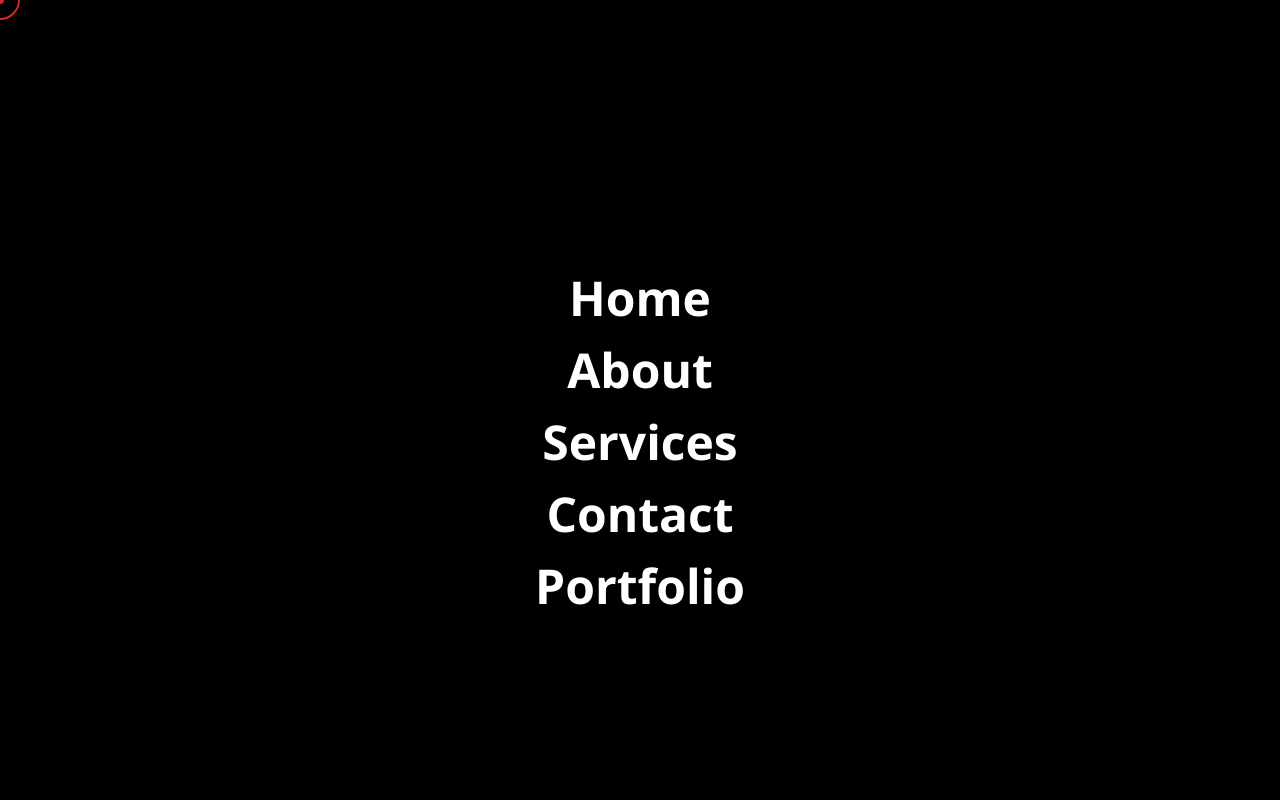
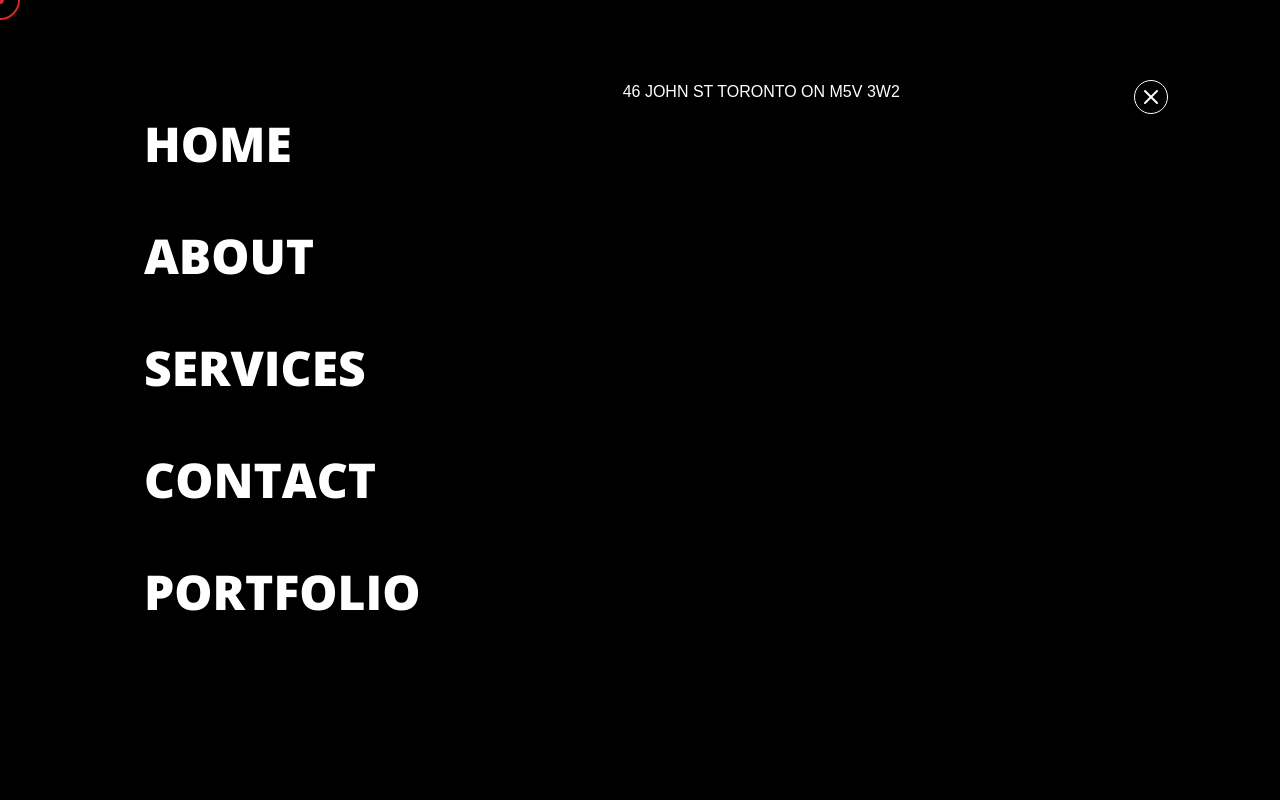
Before and after one commit to Abdullah7175/xtreme-verge, a Next.js app: page / in a window 1280 px wide. Both pictures are taken after a click on the element 1158 px from the left and 51 px from the top of the page. Shown: the top 800 px of the page. Built offline with nearby package versions, Linux system fonts and the light colour scheme; a web font is replaced by a local one.

Commit message:
Navbar Styling

```diff
--- a/app/globals.css
+++ b/app/globals.css
@@ -81,7 +81,7 @@
 .cs_icon_btn_in span {
   display: inline-block;
   position: absolute;
-  height: 3px;
+  height: 2px;
   width: 100%;
   background-color: currentColor;
   border-radius: 6px;
--- a/components/Navbar.jsx
+++ b/components/Navbar.jsx
@@ -91,29 +91,28 @@
           </div>
 		  <div
         ref={menuRef}
-        className="fixed inset-0 bg-black h-0 overflow-hidden flex flex-col items-center justify-center z-50 transition-all"
+        className="fixed inset-0 bg-black overflow-hidden flex flex-col items-start justify-start z-50 transition-all"
       >
-        {/* Top Section with Logo & Close Button */}
-        <div className="w-full flex justify-between items-center px-10 py-6">
-          <h1 className="text-3xl font-extrabold text-red-600 opacity-0 transform -translate-x-8 transition-all duration-300">
-            LB.
-          </h1>
+        <div className="p-20 flex flex-row-reverse justify-between w-[90%] mx-auto">
+        <div>
           <button
             onClick={() => setIsOpen(false)}
-            className="text-black opacity-100 transform translate-x-8 transition-all duration-300"
+            className="text-black opacity-100 transform translate-x-8 transition-all duration-300 rounded-full border border-white p-1"
           >
-            <X />
+            <X color="white"/>
           </button>
         </div>
-
-        {/* Navigation Links */}
-        <nav className="flex flex-col items-center gap-6">
+        <div className="text-white">
+          <p>46 JOHN ST TORONTO ON
+          M5V 3W2</p>
+        </div>
+        <nav className="flex flex-col items-start gap-16 mt-10">
           {NavLinks.map((link, index) => (
             <Link
               key={link.text}
               href={link.href}
               ref={(el) => (linksRef.current[index] = el)}
-              className={`text-5xl font-bold hover:text-red-500 text-white opacity-0 transform -translate-y-5 transition-all duration-300 relative after:content-[attr(data-menu)] after:fixed after:left-1/2 after:top-1/2 after:-translate-x-[calc(50%+100px)] after:-translate-y-1/2 after:text-[200px] after:font-extrabold after:uppercase after:opacity-0 after:pointer-events-none hover:after:opacity-10 hover:after:-translate-x-1/2`}
+              className={`text-5xl font-extrabold uppercase hover:text-red-500 text-white opacity-0 transform -translate-y-5 transition-all duration-300 relative`}
               data-menu={link.text}
             >
               {link.text}
@@ -121,8 +120,10 @@
           ))}
         </nav>
       </div>
+      </div>
         </div>
       </header>
+      {/* after:content-[attr(data-menu)] after:fixed after:left-1/2 after:top-1/2 after:-translate-x-[calc(50%+100px)] after:-translate-y-1/2 after:text-[200px] after:font-extrabold after:uppercase after:opacity-0 after:pointer-events-none hover:after:opacity-10 hover:after:-translate-x-1/2 */}
     </>
   );
 };
```
